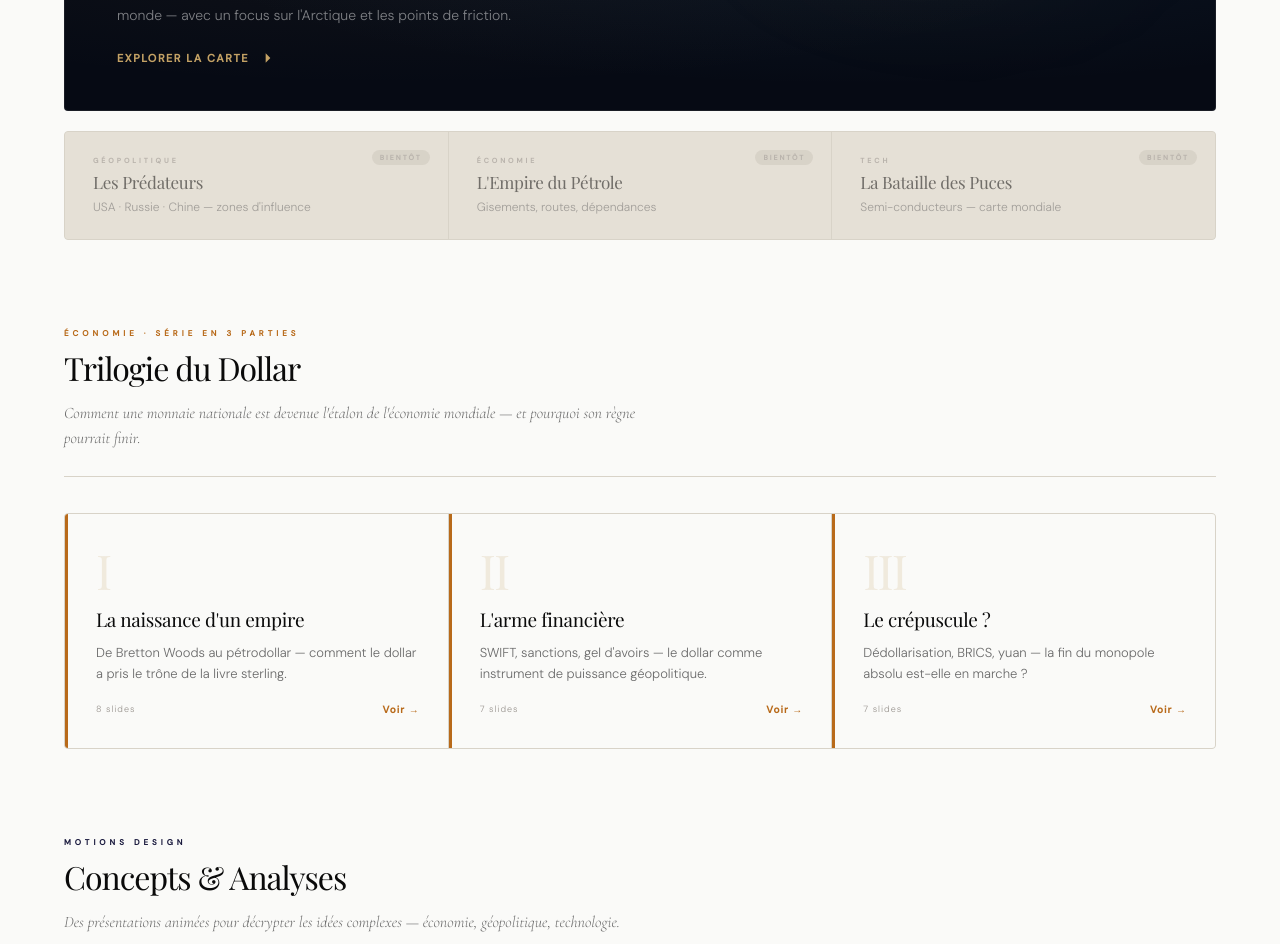
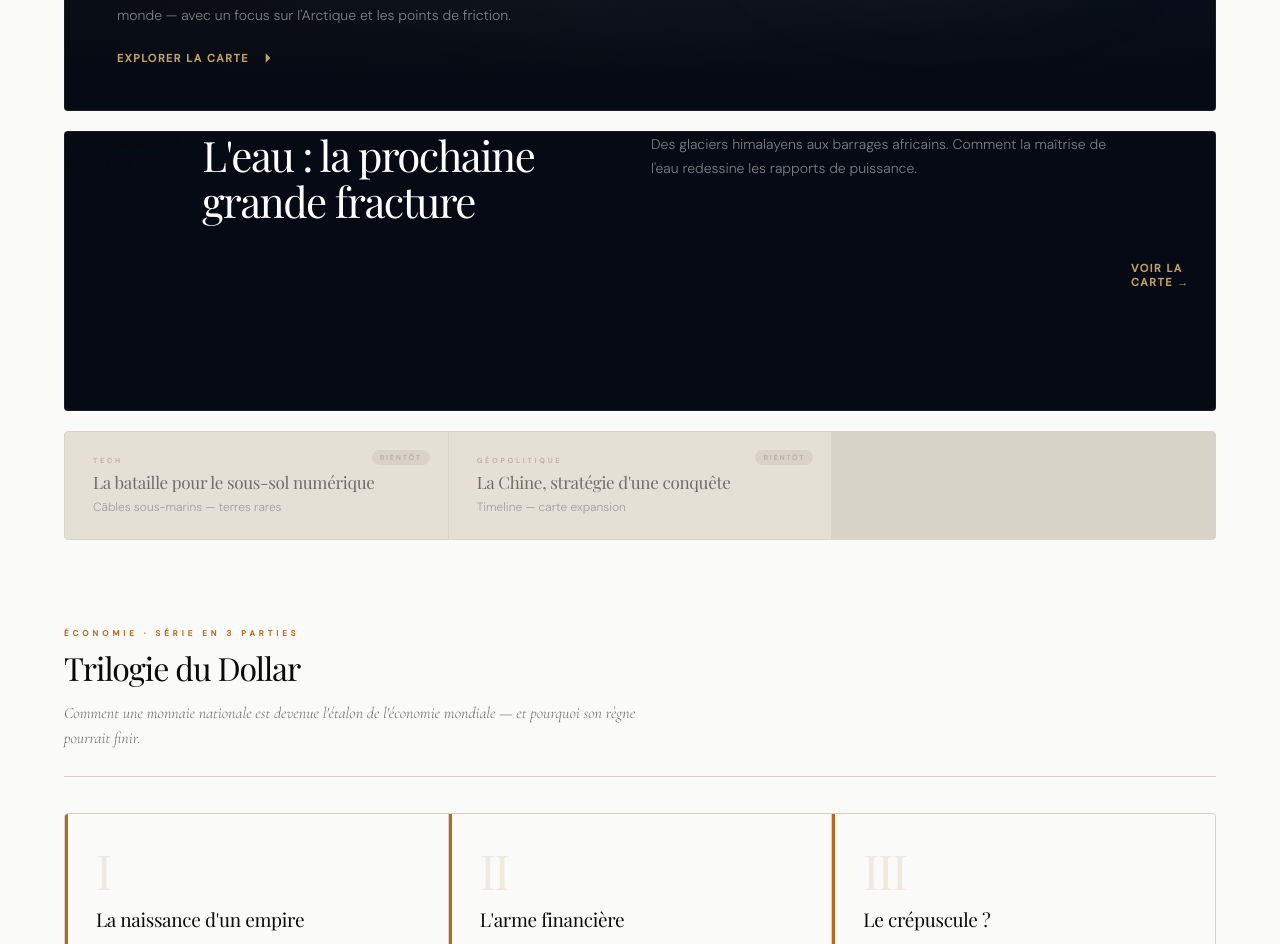
Before and after one commit to SteveMrld/Prisme, a Next.js app: page /visuels in a window 1280 px wide. Shown: the part 1260-2204 px from the top of the page. Built offline with nearby package versions, Linux system fonts and the light colour scheme; no server answers; a web font is replaced by a local one.

Commit message:
feat: integration animation L'eau
- lib/content/eau.html : iframe animation dans l'article
- app/visuels/page.tsx : ajout carte L'eau en featured grand format
- Suppression coming soon obsoletes (Predateurs, Empire Petrole, Puces)

```diff
--- a/app/visuels/page.tsx
+++ b/app/visuels/page.tsx
@@ -87,12 +87,22 @@ export default function VisuelsPage() {
             </div>
           </a>
 
+          {/* Grand format — L'eau */}
+          <a href="/visuels/eau.html" target="_blank" rel="noopener noreferrer" className={styles.featCard} style={{marginTop:'1px'}}>
+            <div className={styles.featMeta}>
+              <span className={styles.featTag}>Environnement</span>
+              <span className={styles.featCount}>5 chapitres</span>
+            </div>
+            <h3 className={styles.featTitle}>L&apos;eau : la prochaine grande fracture</h3>
+            <p className={styles.featDesc}>Des glaciers himalayens aux barrages africains. Comment la maîtrise de l&apos;eau redessine les rapports de puissance.</p>
+            <div className={styles.featCta}>Voir la carte →</div>
+          </a>
+
           {/* Coming soon grands formats */}
           <div className={styles.comingSoonGrid}>
             {[
-              {title:'Les Prédateurs',sub:'USA · Russie · Chine — zones d\'influence',cat:'Géopolitique'},
-              {title:'L\'Empire du Pétrole',sub:'Gisements, routes, dépendances',cat:'Économie'},
-              {title:'La Bataille des Puces',sub:'Semi-conducteurs — carte mondiale',cat:'Tech'},
+              {title:"La bataille pour le sous-sol numérique",sub:'Câbles sous-marins — terres rares',cat:'Tech'},
+              {title:"La Chine, stratégie d'une conquête",sub:'Timeline — carte expansion',cat:'Géopolitique'},
             ].map((item,i) => (
               <div key={i} className={styles.comingSoonCard}>
                 <div className={styles.csTag}>{item.cat}</div>
```
Also changed, not shown: lib/content/eau.html (+3 -10 lines).
